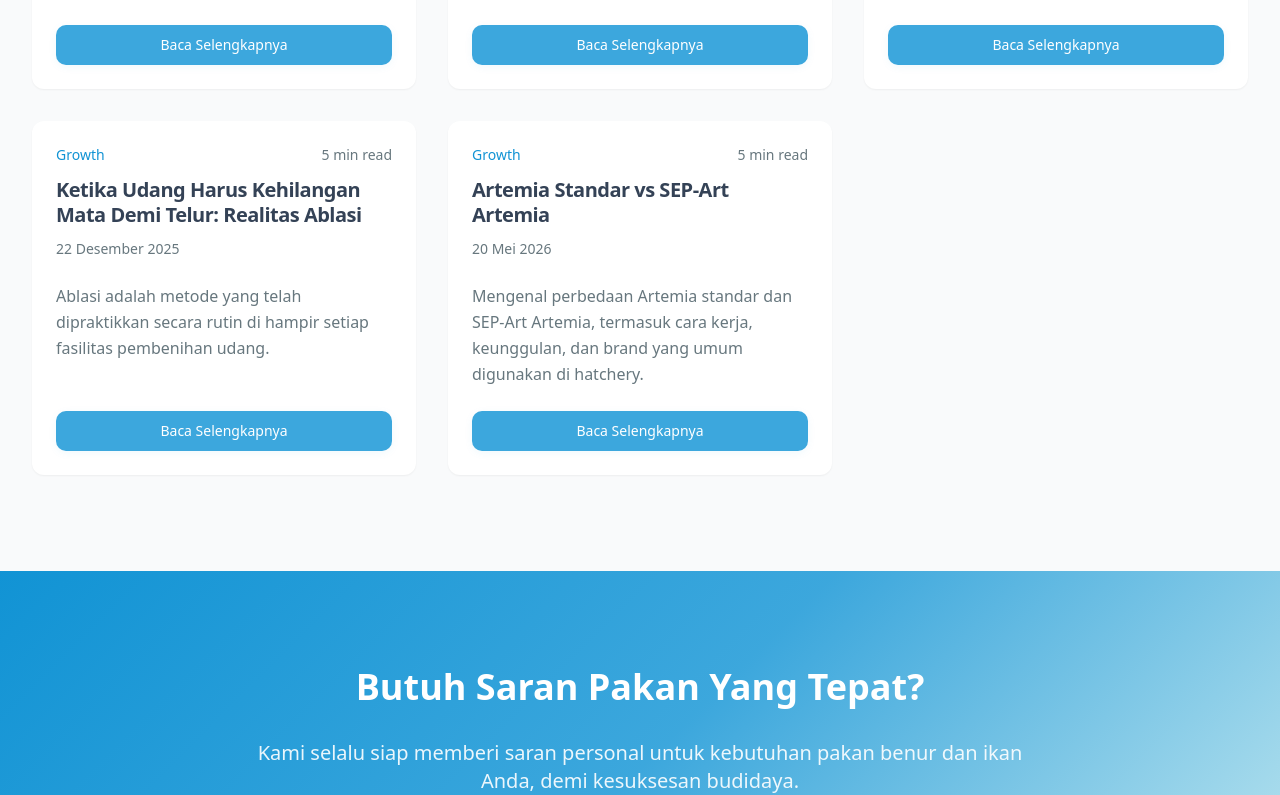
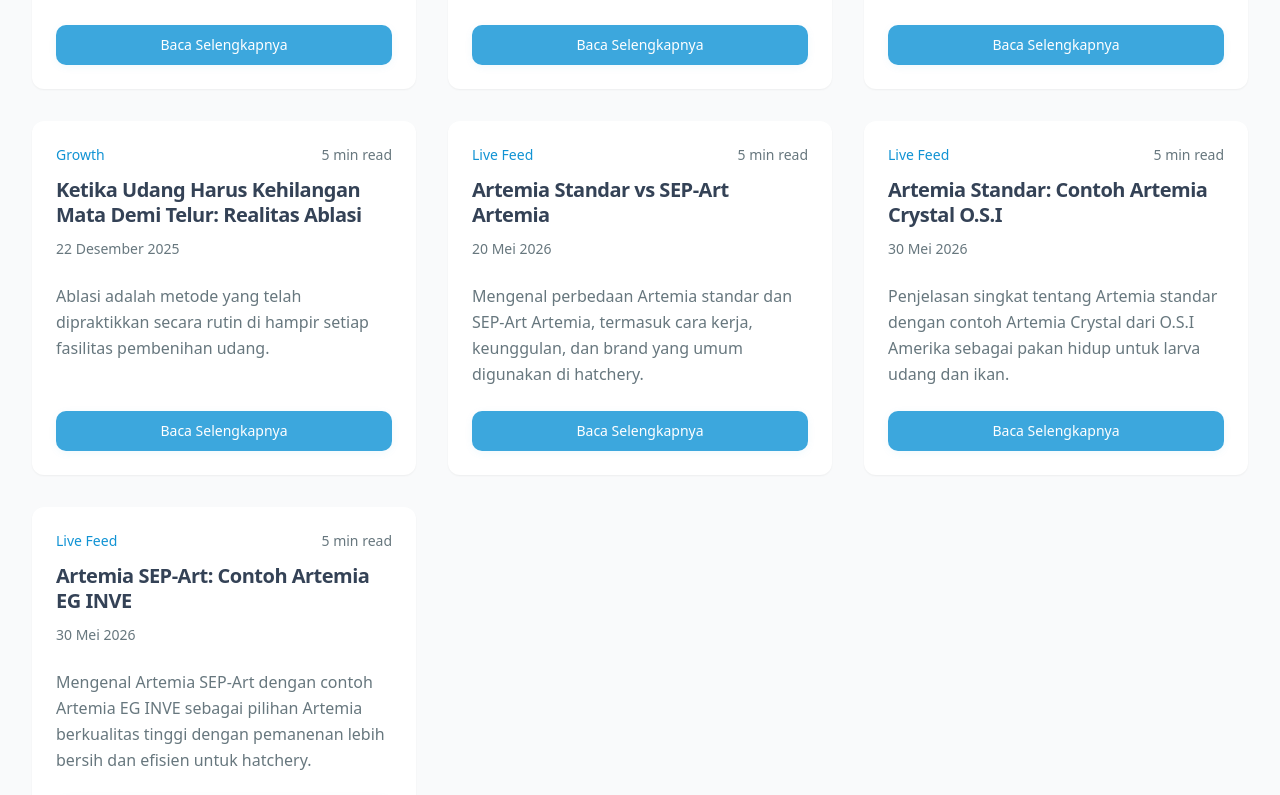
Before and after one commit to GiziLaut/gizilaut-ocean-elegance, a React (Vite) app: page /blog in a window 1280 px wide. Shown: the part 2324-3119 px from the top of the page. Built offline with nearby package versions, Linux system fonts and the light colour scheme.

Commit message:
Update Blog 18 & 19

```diff
--- a/src/data/blogPosts.ts
+++ b/src/data/blogPosts.ts
@@ -974,7 +974,7 @@ Perubahan ini memerlukan kolaborasi antara peneliti, produsen, pemerintah, dan k
   date: "2026-05-20",
   summary: "Mengenal perbedaan Artemia standar dan SEP-Art Artemia, termasuk cara kerja, keunggulan, dan brand yang umum digunakan di hatchery.",
   slug: "artemia-standar-vs-separt-artemia",
-  category: "Growth",
+  category: "Live Feed",
   readTime: "5 min read",
   image: "/BlogImage/artemia.png",
   content: `
@@ -1045,4 +1045,116 @@ Kalau kebutuhanmu adalah pakan hidup harian yang praktis, Artemia standar sudah
   `
 },
 
+{
+  id: 18,
+  title: "Artemia Standar: Contoh Artemia Crystal O.S.I",
+  date: "2026-05-30",
+  summary: "Penjelasan singkat tentang Artemia standar dengan contoh Artemia Crystal dari O.S.I Amerika sebagai pakan hidup untuk larva udang dan ikan.",
+  slug: "artemia-crystal-untuk-benur",
+  category: "Live Feed",
+  readTime: "5 min read",
+  image: "/BlogImage/artemia.png",
+  content: `
+# Mengenal Artemia Standar: Contoh Artemia Crystal O.S.I
+
+Artemia adalah pakan hidup yang sangat populer di hatchery karena ukurannya kecil, gerakannya aktif, dan mudah dicerna oleh larva udang maupun ikan. Artemia standar merujuk pada Artemia cyst (telur kering) yang ditetaskan dengan metode biasa tanpa teknologi magnetik atau proses khusus lainnya.
+
+---
+
+## Apa Itu Artemia Standar?
+
+Artemia standar berasal dari cyst yang dikeringkan dan bisa disimpan dalam waktu lama, lalu sewaktu-waktu ditetaskan menjadi nauplii (larva Artemia) di air asin. Proses ini disukai banyak pembudidaya karena praktis: cukup siapkan air bersalinitas sesuai, aerasi kuat, dan pencahayaan yang cukup, maka nauplii akan menetas dalam beberapa belas jam saja.
+
+Dalam pemakaian harian, kualitas Artemia standar sangat dipengaruhi oleh mutu cyst (asal dan grade), cara penyimpanan, serta kebersihan selama proses penetasan. Kalau faktor-faktor ini dijaga, hasil nauplii bisa stabil, bersih, dan aman diberikan ke larva tanpa banyak kotoran ikut terbawa.
+
+---
+
+## Contoh Produk: Artemia Crystal O.S.I Amerika
+
+![Artemia Crystal O.S.I](/BlogImage/crystal.png)
+
+Salah satu contoh Artemia standar terbaik yang banyak dipakai adalah Artemia Crystal dari O.S.I (Ocean Star International, Inc.), Amerika. Produk ini berisi Artemia cyst yang dipanen dari Great Salt Lake di Utah, kemudian dicuci, dikeringkan, dan dikemas vakum untuk menjaga kesegaran serta daya tetasnya.
+
+Artemia Crystal dikenal punya tingkat penetasan yang tinggi dengan nauplii berwarna oranye kemerahan yang aktif, sehingga sangat menarik bagi larva. Nauplii yang dihasilkan kaya protein dan lemak esensial, sehingga membantu pertumbuhan cepat, warna lebih cerah, dan daya tahan tubuh yang lebih baik pada larva ikan maupun udang.
+
+---
+
+## Kenapa Hatchery Suka Artemia Crystal?
+
+Untuk hatchery, keunggulan utama Artemia Crystal adalah konsistensi: satu kaleng bisa digunakan bertahap, dan selama penyimpanan dijaga dengan baik, daya tetas tetap stabil dari satu batch ke batch berikutnya. Hal ini memudahkan perencanaan pakan hidup harian tanpa khawatir kualitas turun drastis.
+
+Selain itu, karena berasal dari sumber yang jelas dan diproses dengan kontrol mutu ketat, Artemia Crystal membantu mengurangi risiko masalah kualitas pakan hidup yang bisa berpengaruh ke performa benur. Ditambah lagi, cara penetasannya sederhana dan bisa diadaptasi di berbagai skala, mulai dari akuarium hobi sampai hatchery komersial.
+
+---
+
+## Tips Singkat Menggunakan Artemia Standar
+
+Untuk mendapatkan hasil maksimal dari Artemia standar seperti Artemia Crystal, ada beberapa hal dasar yang perlu dijaga:
+- Gunakan air dengan salinitas dan pH yang sesuai, serta aerasi kuat agar cyst selalu tersuspensi.
+- Jaga suhu penetasan stabil sesuai rekomendasi (umumnya kisaran suhu tropis hangat).
+- Simpan kaleng atau kemasan dalam kondisi kering dan sejuk lebih baik lagi jika masuk kedalam freezer, sebaiknya tertutup rapat setelah dibuka.
+
+Dengan mengikuti langkah-langkah dasar ini, Artemia standar bisa menjadi pakan hidup yang andal dan ekonomis untuk mendukung pertumbuhan larva di hatchery.
+
+#Artemia #ArtemiaStandar #ArtemiaCrystal #LiveFeed #Hatchery
+  `
+},
+
+{
+  id: 19,
+  title: "Artemia SEP-Art: Contoh Artemia EG INVE",
+  date: "2026-05-30",
+  summary: "Mengenal Artemia SEP-Art dengan contoh Artemia EG INVE sebagai pilihan Artemia berkualitas tinggi dengan pemanenan lebih bersih dan efisien untuk hatchery.",
+  slug: "artemia-separt-eg-inve",
+  category: "Live Feed",
+  readTime: "5 min read",
+  image: "/BlogImage/artemia.png",
+  content: `
+# Artemia SEP-Art: Contoh Artemia EG INVE
+
+Di hatchery, tantangan utama saat memakai Artemia adalah bukan cuma menetas banyak, tapi juga bagaimana memanen nauplii yang benar-benar bersih dari shell dan cyst yang tidak menetas. Di sinilah Artemia dengan teknologi SEP-Art masuk sebagai solusi yang membuat proses panen jadi jauh lebih rapi dan efisien.
+
+---
+
+## Apa Itu Artemia SEP-Art?
+
+Artemia SEP-Art pada dasarnya adalah Artemia cyst biasa yang diberi lapisan magnetik non-toksik di bagian shell-nya. Lapisan ini membuat shell dan cyst yang belum menetas bisa ditarik oleh alat dengan magnet saat panen, sementara nauplii yang aktif tetap bebas di air.
+
+Keuntungannya, setelah penetasan kamu bisa memisahkan nauplii dari kotoran secara jauh lebih bersih hanya dengan alat separator berbasis magnet, tanpa perlu proses kimia yang rumit. Hasil akhirnya adalah suspensi nauplii yang lebih murni, lebih aman, dan siap diberikan ke larva udang maupun ikan di hatchery.
+
+---
+
+## Contoh Produk: Artemia EG INVE (SEP-Art)
+
+![Artemia EG INVE SEP-Art](/BlogImage/eg.png)
+
+Artemia EG dari INVE adalah salah satu contoh Artemia SEP-Art yang banyak dipakai di hatchery modern. Produk ini menggunakan cyst berkualitas tinggi dengan karakter penetasan yang seragam, kemudian diproses dengan teknologi SEP-Art sehingga shell-nya bisa ditarik oleh magnet saat panen.
+
+Bagi pembudidaya, ini berarti dua hal penting: pertama, nauplii yang dipanen jauh lebih bersih karena hampir tidak ada shell yang ikut; kedua, hampir semua nauplii yang menetas bisa diambil, sehingga hasil nyata per kaleng Artemia terasa lebih maksimal. Kombinasi kualitas cyst EG dan teknologi SEP-Art membuat Artemia ini cocok untuk hatchery yang mengejar standar pakan hidup yang lebih konsisten.
+
+---
+
+## Keunggulan Artemia SEP-Art untuk Hatchery
+
+Dibandingkan Artemia standar, Artemia SEP-Art seperti Artemia EG INVE menawarkan beberapa keunggulan praktis untuk operasional harian:
+
+- Pemanenan nauplii jauh lebih bersih karena shell dan cyst yang tidak menetas tertahan di magnet.
+- Efisiensi lebih tinggi, karena hampir semua nauplii bisa dipanen tanpa takut kotoran ikut terbawa.
+- Tidak perlu proses decapsulation dengan bahan kimia keras, sehingga lebih aman untuk pekerja dan lingkungan.
+- Menghemat waktu dan tenaga, sehingga tim di hatchery bisa fokus ke pengelolaan larva dan kualitas air.
+
+Dengan kombinasi faktor-faktor ini, Artemia EG SEP-Art membantu hatchery menjaga kualitas pakan hidup sambil menekan potensi masalah dari kotoran dan sisa shell yang berlebihan di bak larva.
+
+---
+
+## Tips Singkat Menggunakan Artemia EG SEP-Art
+
+Secara umum, cara menetas Artemia EG SEP-Art mirip dengan Artemia cyst biasa: gunakan air dengan salinitas sesuai, aerasi kuat, dan suhu hangat yang stabil. Perbedaannya ada di tahap panen, di mana kamu menggunakan alat separator dengan magnet untuk menahan shell dan cyst di satu sisi, sementara nauplii yang aktif tetap bebas di air dan siap diambil.
+
+Yang penting, pastikan peralatan penetasan dan separator selalu bersih, dan ikuti petunjuk pemakaian dari pabrik (waktu penetasan, dosis per liter, serta cara menggunakan magnet). Dengan begitu, kamu bisa menikmati semua keunggulan teknologi SEP-Art: nauplii lebih bersih, panen lebih mudah, dan hasil yang lebih efisien untuk hatchery.
+
+#Artemia #SEPArt #ArtemiaEG #INVE #LiveFeed #Hatchery
+  `
+},
+
 ];
--- a/src/pages/Blog.tsx
+++ b/src/pages/Blog.tsx
@@ -177,7 +177,27 @@ const blogPosts = [
     summary:
       "Mengenal perbedaan Artemia standar dan SEP-Art Artemia, termasuk cara kerja, keunggulan, dan brand yang umum digunakan di hatchery.",
     slug: "artemia-standar-vs-separt-artemia",
-    category: "Growth",
+    category: "Live Feed",
+    readTime: "5 min read",
+  },
+  {
+    id: 18,
+    title: "Artemia Standar: Contoh Artemia Crystal O.S.I",
+    date: "2026-5-30",
+    summary:
+      "Penjelasan singkat tentang Artemia standar dengan contoh Artemia Crystal dari O.S.I Amerika sebagai pakan hidup untuk larva udang dan ikan.",
+    slug: "artemia-crystal-untuk-benur",
+    category: "Live Feed",
+    readTime: "5 min read",
+  },
+  {
+    id: 19,
+    title: "Artemia SEP-Art: Contoh Artemia EG INVE",
+    date: "2026-5-30",
+    summary:
+      "Mengenal Artemia SEP-Art dengan contoh Artemia EG INVE sebagai pilihan Artemia berkualitas tinggi dengan pemanenan lebih bersih dan efisien untuk hatchery.",
+    slug: "artemia-separt-eg-inve",
+    category: "Live Feed",
     readTime: "5 min read",
   },
 ];
--- a/src/pages/Products.tsx
+++ b/src/pages/Products.tsx
@@ -20,7 +20,7 @@ const Products = () => {
 
   const pakanBenurImages = [
     "Frippak 1 CAR.png", "Frippak 2 CD.png", "Frippak PL + 150.png", "Frippak PL + 300.png",
-    "Algamac.png", "Aqua plus mysis 1.png", "Aqua Plus PL 150 1.png", "Aqua plus zoea1.png", "Artemac No 0.png",
+    "Algamac.png", "Aqua plus zoea1.png", "Aqua plus mysis 1.png", "Aqua Plus PL 150 1.png", "Artemac No 0.png",
     "Artemia Crystal.png", "Artemia GoldenWest.png", "Artemia Mackay.png", "Artemia Sanders.png",
     "Eguchi BP.png", "Elbazin 1 box.png", "Epac No 0.png", "ET-600 (1 Bag).png",  "Japonicus 0.png", "Lansy MPL FINAL.png",
     "Lansy PL.png", "Lansy ZM.png", "LHF 2.png", "Mackay Spirulina.png", "Micro feed no 3.png",
@@ -30,7 +30,7 @@ const Products = () => {
 
   const pakanIkanImages = [
     "Otohime A.png", "Otohime B1.png", "Otohime B2.png", "Otohime C1.png", "Otohime S1.png", "Otohime S2.png",
-    "NRD 2 3.png", "NRD 3 5.png", "NRD 5 8.png", "Artemia Crystal.png", "Artemia GoldenWest.png", "Artemia Mackay.png",
+    "NRD 2 3.png", "NRD 3 5.png", "NRD 5 8.png", "Artemia Crystal.png", "Artemia GoldenWest.png", "Artemia EG.png", "Artemia Mackay.png",
     "Artemia Sanders.png", "Eguchi BP.png", "Elbazin 1 box.png", "LHF 2.png", "Rotemia.png", "rotofier.png", "Sanocare.png",
 
   ];
```
Also changed, not shown: 1 other file (tests, documents, lock files or other folders).
